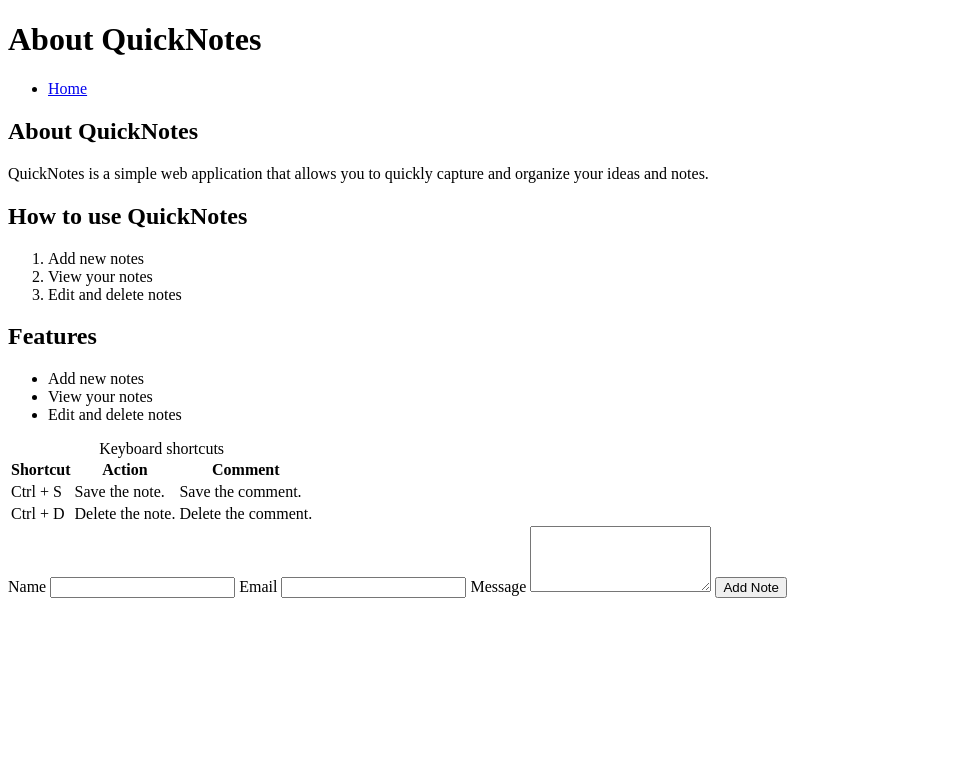
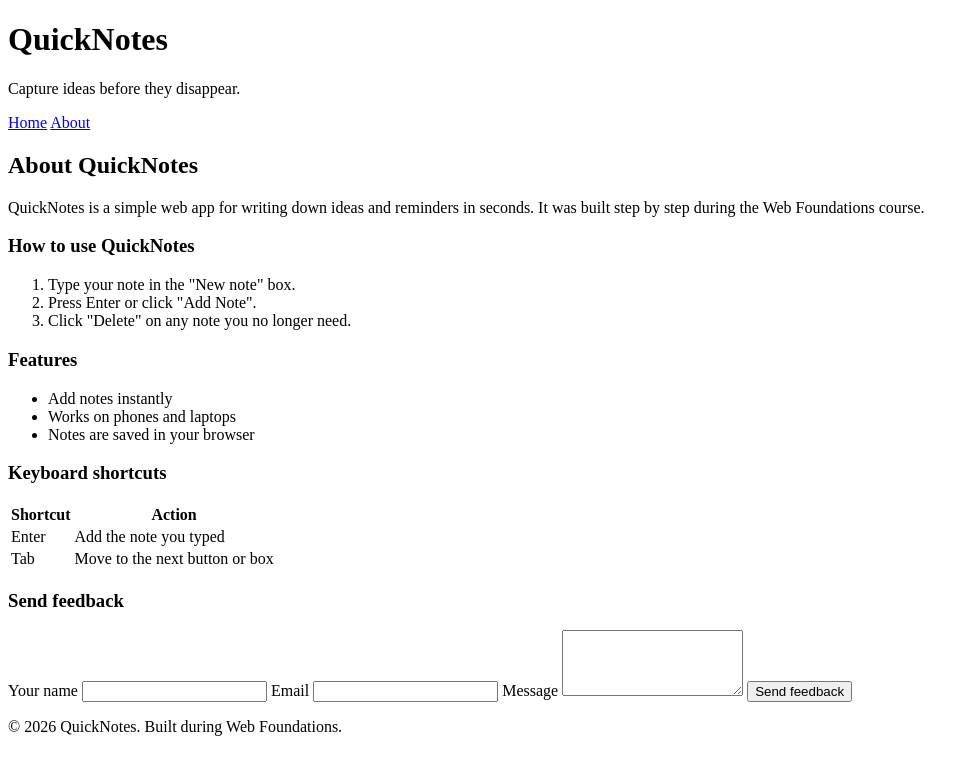
Before and after one commit to EMbuni-001/web-foundations-days, a plain HTML site: page web-foundation-days/day1/day1/about.html in a window 1280 px wide. Shown: the whole page, without its empty margins (0-975 px from the left). Drawn offline with Linux system fonts and the light colour scheme.

Commit message:
Updated code.

```diff
--- a/web-foundation-days/day1/day1/about.html
+++ b/web-foundation-days/day1/day1/about.html
@@ -7,65 +7,65 @@
   </head>
   <body>
     <header>
-      <h1>About QuickNotes</h1>
+      <h1>QuickNotes</h1>
+      <p>Capture ideas before they disappear.</p>
+      <nav>
+        <a href="index.html">Home</a>
+        <a href="about.html">About</a>
+      </nav>
     </header>
-    <nav>
-      <ul>
-        <li><a href="index.html">Home</a></li>
-      </ul>
-    </nav>
+
     <main>
-      <section>
-        <h2>About QuickNotes</h2>
-        <p>QuickNotes is a simple web application that allows you to quickly capture and organize your ideas and notes.</p>
-      </section>
+      <h2>About QuickNotes</h2>
+      <p>
+        QuickNotes is a simple web app for writing down ideas and reminders
+        in seconds. It was built step by step during the Web Foundations course.
+      </p>
 
       <section>
-        <h2>How to use QuickNotes</h2>
+        <h3>How to use QuickNotes</h3>
         <ol>
-          <li>Add new notes</li>
-          <li>View your notes</li>
-          <li>Edit and delete notes</li>
+          <li>Type your note in the "New note" box.</li>
+          <li>Press Enter or click "Add Note".</li>
+          <li>Click "Delete" on any note you no longer need.</li>
         </ol>
       </section>
 
       <section>
-        <h2>Features</h2>
+        <h3>Features</h3>
         <ul>
-          <li>Add new notes</li>
-          <li>View your notes</li>
-          <li>Edit and delete notes</li>
+          <li>Add notes instantly</li>
+          <li>Works on phones and laptops</li>
+          <li>Notes are saved in your browser</li>
         </ul>
       </section>
 
-      <div>
+      <section>
+        <h3>Keyboard shortcuts</h3>
         <table>
-          <caption>Keyboard shortcuts</caption>
           <thead>
             <tr>
               <th>Shortcut</th>
               <th>Action</th>
-              <th>Comment</th>
             </tr>
           </thead>
           <tbody>
             <tr>
-              <td>Ctrl + S</td>
-              <td>Save the note.</td>
-              <td>Save the comment.</td>
+              <td>Enter</td>
+              <td>Add the note you typed</td>
             </tr>
             <tr>
-              <td>Ctrl + D</td>
-              <td>Delete the note.</td>
-              <td>Delete the comment.</td>
+              <td>Tab</td>
+              <td>Move to the next button or box</td>
             </tr>
           </tbody>
         </table>
-    </div>
+      </section>
 
-      <div>
-        <form id="note-form">
-          <label for="name">Name</label>
+      <section>
+        <h3>Send feedback</h3>
+        <form id="feedback-form">
+          <label for="name">Your name</label>
           <input type="text" id="name" name="name" required />
 
           <label for="email">Email</label>
@@ -74,9 +74,13 @@
           <label for="message">Message</label>
           <textarea id="message" name="message" rows="4" required></textarea>
 
-          <button type="submit">Add Note</button>
+          <button type="submit">Send feedback</button>
         </form>
-      </div>
+      </section>
     </main>
+
+    <footer>
+      <p>&copy; 2026 QuickNotes. Built during Web Foundations.</p>
+    </footer>
   </body>
 </html>
```
Also changed, not shown: web-foundation-days/day1/day1/index.html (line endings or trailing spaces).
